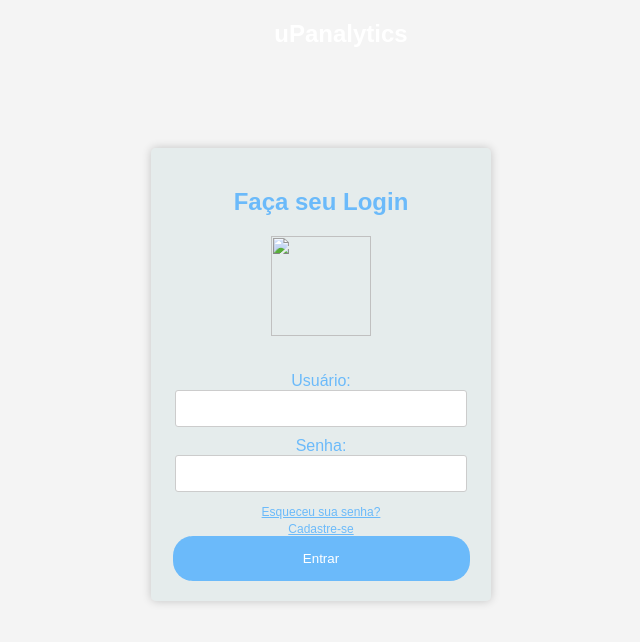
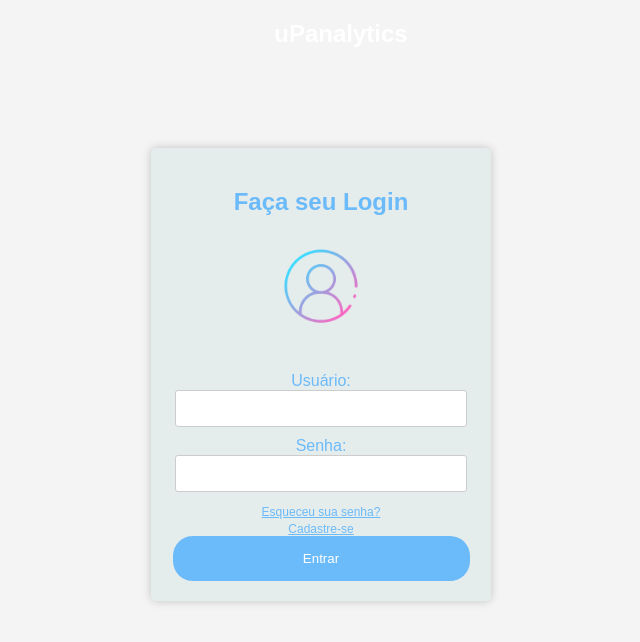
Before and after one commit to vinicius-g-oliv/SENAC-PWNB-1142367495-keity, a plain HTML site: page PWNB-Semana#17/loginPage.html in a window 1280 px wide. Shown: the whole page, without its empty margins (319-959 px from the left). Drawn offline with Linux system fonts and the light colour scheme.

Commit message:
Update loginPage.html

```diff
--- a/PWNB-Semana#17/loginPage.html
+++ b/PWNB-Semana#17/loginPage.html
@@ -12,7 +12,7 @@
     </ul>
     <div class="container">
         <h2>Faça seu Login</h2>
-        <img src="imagens/perfil.png" class="imagem-redimensionada">
+        <img src="perfil.png" class="imagem-redimensionada">
         <br></br>
         <form>
             <label for="username">Usuário:</label>
```
